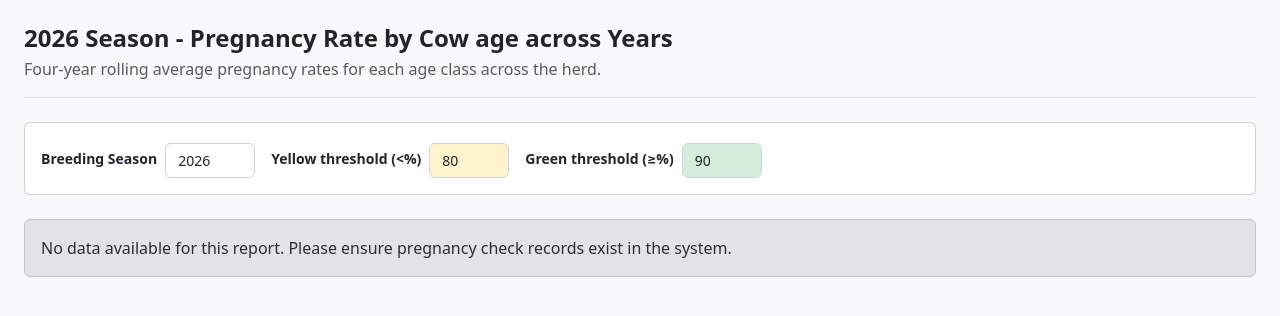
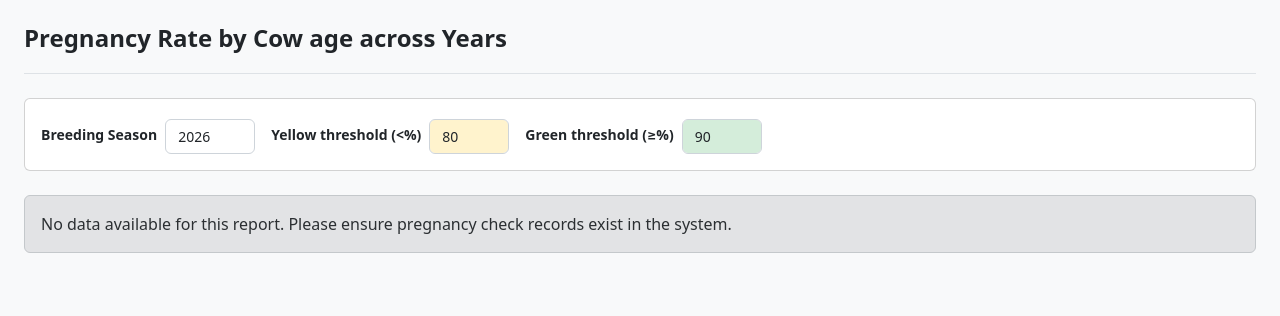
Before and after one commit to pwbryant/ranch-tools-application, a Django app: page /pregchecks/rolling-average-report/ in a window 1280 px wide. Shown: the part 57-373 px from the top of the page. Run offline with Django 4.2, Linux system fonts and the light colour scheme; data comes from the database, SQL or seed files in the repository; data that the repository does not hold is empty.

Commit message:
reformat rolling avg header

```diff
--- a/django_project/ranch_tools/templates/preg_check/rolling-average-report.html
+++ b/django_project/ranch_tools/templates/preg_check/rolling-average-report.html
@@ -5,12 +5,7 @@
 {% block content %}
 
 <div class="mb-4 pb-3 border-bottom">
-    {% if breeding_season %}
-        <h4 class="fw-semibold mb-1">{{ breeding_season }} Season - Pregnancy Rate by Cow age across Years</h4>
-    {% else %}
-        <h4 class="fw-semibold mb-1">Rolling Average Report</h4>
-    {% endif %}
-    <p class="text-muted mb-0">Four-year rolling average pregnancy rates for each age class across the herd.</p>
+    <h4 class="fw-semibold mb-1">Pregnancy Rate by Cow age across Years</h4>
 </div>
 
 <!-- Filter form -->
```
